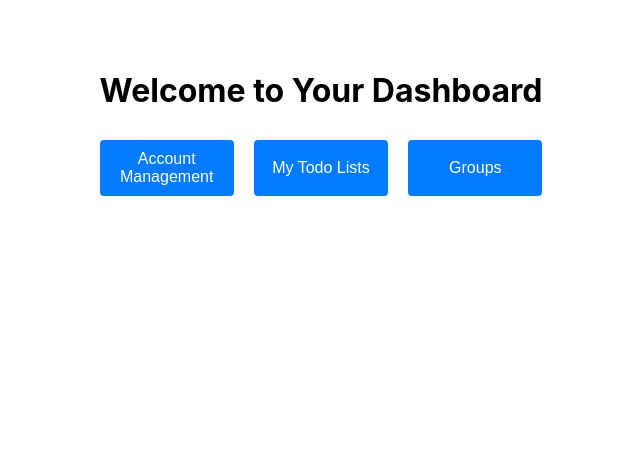
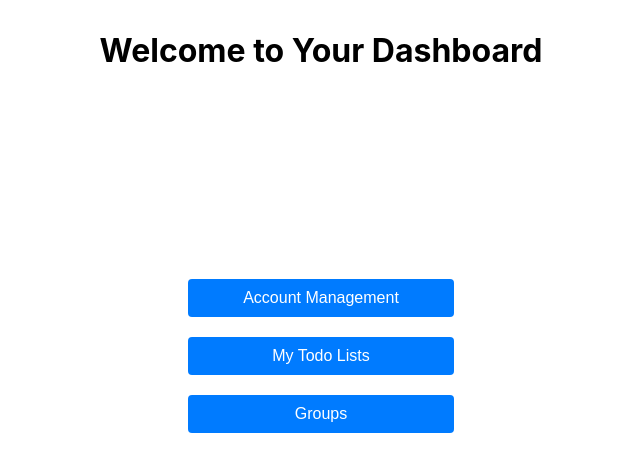
Before and after one commit to Exylus/collaborative-todolist, a React (Create React App) app in the folder client/: page / in a window 1280 px wide. Shown: the top 472 px of the page, without its empty margins (319-959 px from the left). Built offline with nearby package versions, Linux system fonts and the light colour scheme; sample sign-in values are in the browser's storage.

Commit message:
Update dashboard.css

```diff
--- a/client/src/components/dashboard.css
+++ b/client/src/components/dashboard.css
@@ -1,13 +1,38 @@
 .dashboard-container {
+    display: flex;
+    flex-direction: column;
+    align-items: center;
     text-align: center;
-    margin-top: 50px;
+    margin: 10px;
 }
 
 .dashboard-menu {
+    width: 60%;
     display: flex;
     justify-content: center;
     gap: 20px;
     margin-top: 30px;
+    flex-direction: column;
+    flex-basis: 60%;
+}
+
+.delete-account {
+    margin-top: 30px;
+    text-align: center;
+}
+
+.delete-button {
+    background-color: #d9534f;
+    color: white;
+    padding: 10px 20px;
+    border: none;
+    border-radius: 4px;
+    cursor: pointer;
+    font-size: 16px;
+}
+
+.delete-button:hover {
+    background-color: #c9302c;
 }
 
 button {
@@ -21,6 +46,10 @@ button {
     transition: background-color 0.3s;
 }
 
+button.logout-button {
+    width: 25%;
+}
+
 button:hover {
     background-color: #0056b3;
 }
```
